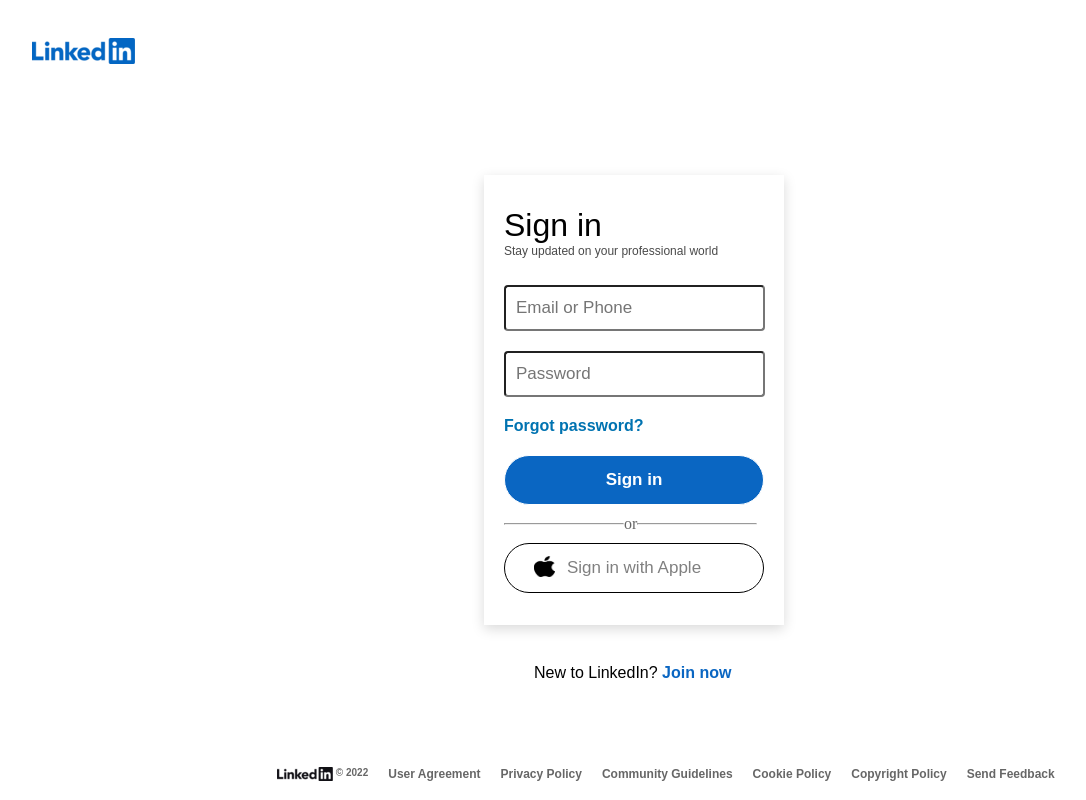
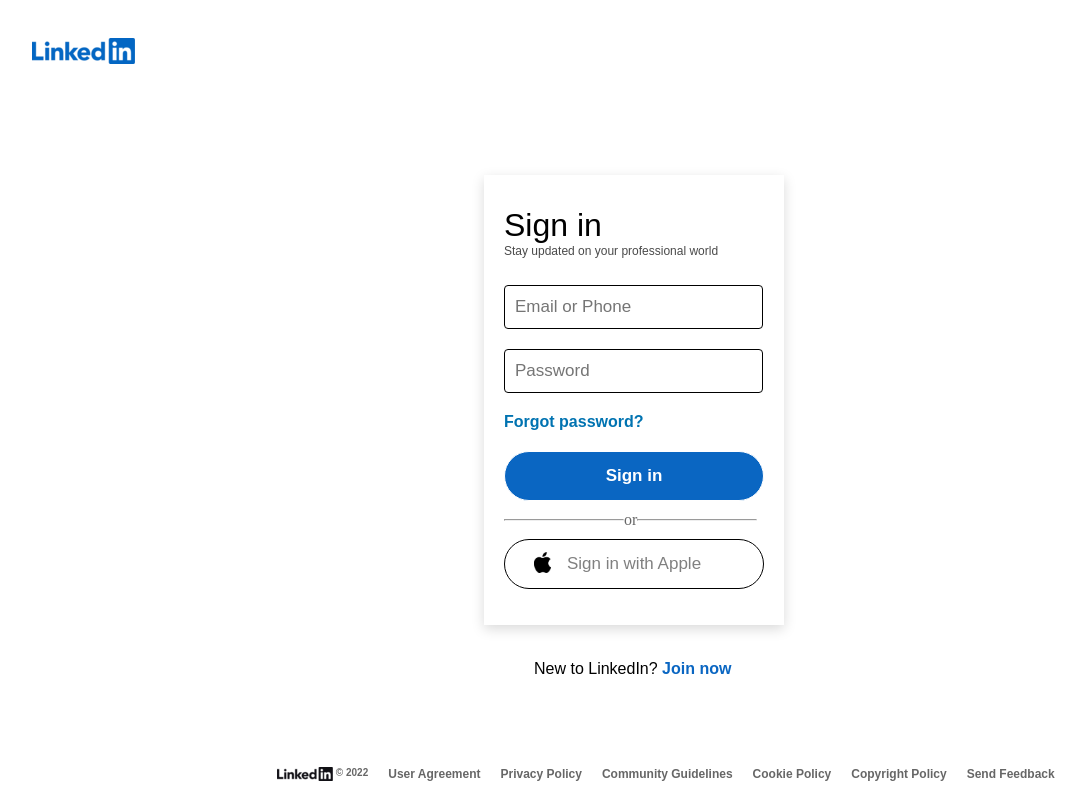
Before and after one commit to Viinario/LinkedIn-SignIn, a plain HTML site: page index.html in a window 1280 px wide. Shown: the whole page, without its empty margins (6-1092 px from the left). Drawn offline with Linux system fonts and the light colour scheme.

Commit message:
Style change

```diff
--- a/style.css
+++ b/style.css
@@ -35,6 +35,7 @@
     width: 245px;
     height: 40px;
     border-radius: 4px;
+    border: 1px solid black;
 }
 
 #pass{
@@ -104,7 +105,7 @@
 #apple{
     position: relative;
     top: 43px;
-    width: 21px;
+    width: 17px;
     height: 21px;
     left: 30px;
 }
```
